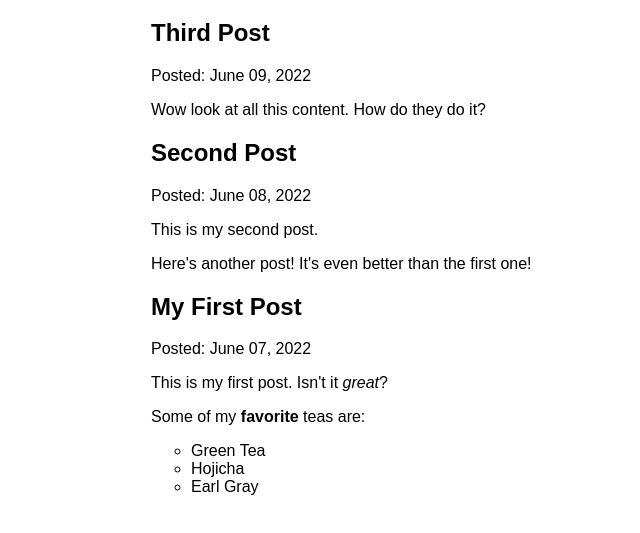
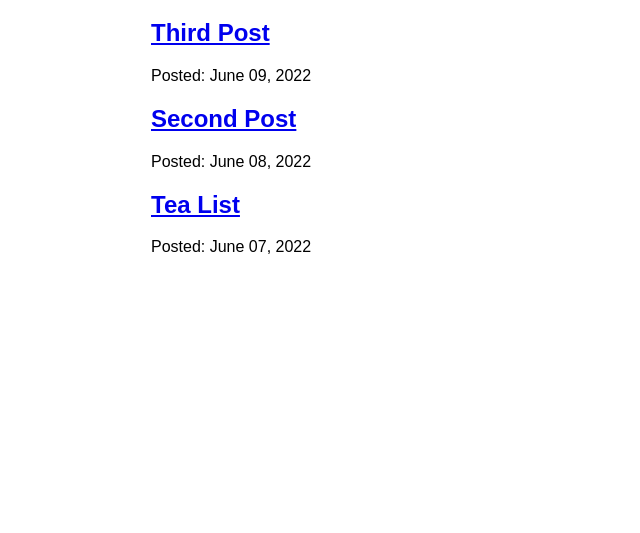
Before and after one commit to kazumasasama/gatsby-tutorial-blog, a Gatsby site: page /blog in a window 1280 px wide. Shown: the part 157-690 px from the top of the page, without its empty margins (279-919 px from the left). Built offline with nearby package versions, Linux system fonts and the light colour scheme; Gatsby itself is replaced by a stand-in of ours.

Commit message:
Finished Gatsby Tutorial Part 6

```diff
--- a/blog/first-post.mdx
+++ b/blog/tea-list.mdx
@@ -1,5 +1,5 @@
 ---
-title: "My First Post"
+title: "Tea List"
 date: "2022-06-07"
 ---
 
--- a/src/pages/blog.js
+++ b/src/pages/blog/index.js
@@ -1,7 +1,6 @@
 import * as React from 'react'
-import { graphql } from 'gatsby'
-import { MDXRenderer } from 'gatsby-plugin-mdx'
-import Layout from '../components/layout'
+import { Link, graphql } from 'gatsby'
+import Layout from '../../components/layout'
 
 function BlogPage({ data }) {
   return (
@@ -10,9 +9,12 @@ function BlogPage({ data }) {
       {
         data.allMdx.nodes.map(node => (
           <article key={node.id}>
-            <h2>{node.frontmatter.title}</h2>
+            <h2>
+              <Link to={`/blog/${node.slug}`}>
+                {node.frontmatter.title}
+              </Link>
+            </h2>
             <p>Posted: {node.frontmatter.date}</p>
-            <MDXRenderer>{node.body}</MDXRenderer>
           </article>
         ))
       }
@@ -30,7 +32,7 @@ export const query = graphql`
           title
         }
         id
-        body
+        slug
       }
     }
   }
```
Also changed, not shown: src/pages/blog/{mdx.slug}.js (added, +26 -0 lines).
